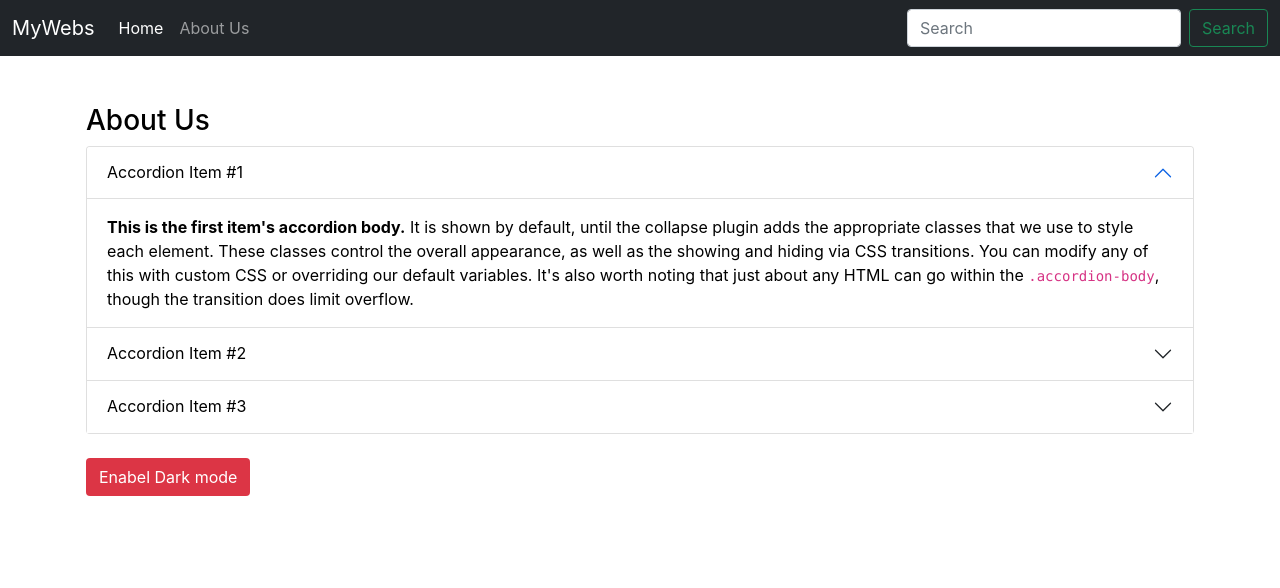
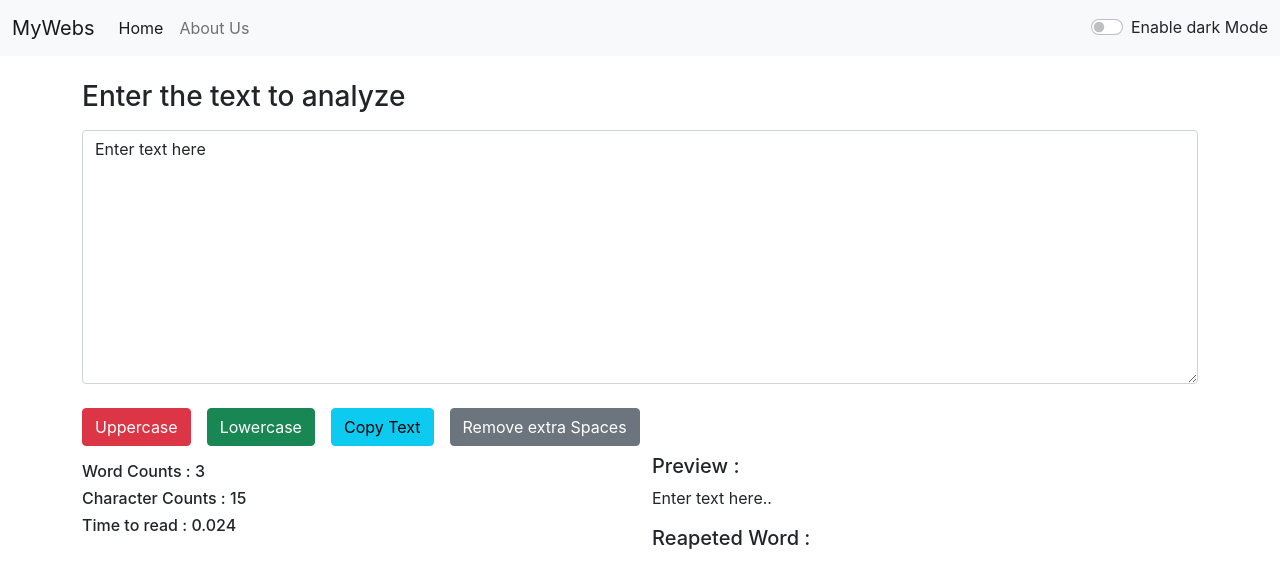
Before and after one commit to shivamnegi479/React-js, a React (Create React App) app: page / in a window 1280 px wide. Shown: the top 588 px of the page. Built offline with nearby package versions, Linux system fonts and the light colour scheme.

Commit message:
third commit 23rd march 2022

```diff
--- a/src/components/TextForm.js
+++ b/src/components/TextForm.js
@@ -1,38 +1,39 @@
-import React,{useState} from 'react'
+import React, { useState } from "react";
 
 export default function TextForm(props) {
+  const [text, setText] = useState("Enter text here");
+  const handleOnchange = (event) => {
+    setText(event.target.value);
+  };
+  const Uppercase = () => {
+    let newtext = text.toUpperCase();
+    setText(newtext);
+  };
+  const lowercase = () => {
+    let newtext = text.toLowerCase();
+    setText(newtext);
+  };
 
-  const [text,setText]=useState('Enter text here');
-  const handleOnchange=(event)=>{
-    setText(event.target.value)
-  }
-  const Uppercase=()=>{
-    let newtext=text.toUpperCase();
-    setText(newtext)
-  }
-  const lowercase=()=>{
-    let newtext=text.toLowerCase();
-    setText(newtext)
-  }
-
-  let CountWord=text.split(' ');
+  let CountWord = text.split(" ");
 
   // find repeted text
 
-const repeat = text => {
-  const strArr = text.split(" ");
+  const repeat = (text) => {
+    let text12=text.toLowerCase();
+    let strArr = text12.split(" ");
+
     const res = [];
-  for(let i = 0; i < strArr.length; i++){
-     if(strArr.indexOf(strArr[i]) !== strArr.lastIndexOf(strArr[i])){
-        if(!res.includes(strArr[i])){
+    for (let i = 0; i < strArr.length; i++) {
+      if (strArr.indexOf(strArr[i]) !== strArr.lastIndexOf(strArr[i])) {
+        if (!res.includes(strArr[i])) {
           res.push(strArr[i]);
-        };
-      };
-  };
+        }
+      }
+    }
     return res.join(" ");
   };
 
-let textRepeater=repeat(text);
+  let textRepeater = repeat(text);
 
   // colse repeted text
 
@@ -45,26 +46,50 @@
     copyText.select();
   }
   // close copy text
+
+  // remove space
+
+  const removeSpace =()=>{
+
+    let newText=text.split(/[ ] +/)
+    setText(newText.join(" "))
+  }
+  // close space
+
   return (
-    <div className='container'>
-
+    <div className="container">
       <div className="mb-3 my-4">
-    <h3 className='mb-3'>{props.heading}</h3>
-  <textarea className="form-control" value={text} onChange={handleOnchange} id="mybox" rows="10"></textarea>
+        <h3 className="mb-3">{props.heading}</h3>
+        <textarea
+          className="form-control"
+          value={text}
+          onChange={handleOnchange}
+          id="mybox"
+          rows="10"
+        ></textarea>
       </div>
-    <button className='btn btn-danger my-2' onClick={Uppercase}>Uppercase</button>
-    <button className='btn btn-success mx-3 my-2' onClick={lowercase}>Lowercase</button>
-    <button className='btn btn-info my-2' onClick={copyTextfun}>Copy Text</button>
+      <button className="btn btn-danger my-2" onClick={Uppercase}>
+        Uppercase
+      </button>
+      <button className="btn btn-success mx-3 my-2" onClick={lowercase}>
+        Lowercase
+      </button>
+      <button className="btn btn-info my-2" onClick={copyTextfun}>
+        Copy Text
+      </button>
+      <button className="btn btn-secondary my-2 mx-3" onClick={removeSpace}>
+        Remove extra Spaces
+      </button>
       <div className="row">
         <div className="col-md-6">
-        <h6 className='my-2'>Word Counts : {CountWord.length }</h6>
-        <h6>Character Counts : {text.length }</h6>
-        <h6>Time to read : {0.008*CountWord.length }</h6>
+          <h6 className="my-2">Word Counts : {CountWord.length}</h6>
+          <h6>Character Counts : {text.length}</h6>
+          <h6>Time to read : {0.008 * CountWord.length}</h6>
         </div>
         <div className="col-md-6">
           <div className="preview">
             <h5>Preview : </h5>
-          <p>{text.substring(0,25)}..</p>
+            <p>{text.substring(0, 25)}..</p>
           </div>
           <div>
             <h5>Reapeted Word :</h5>
@@ -73,5 +98,5 @@
         </div>
       </div>
     </div>
-  )
+  );
 }
--- a/src/components/main.js
+++ b/src/components/main.js
@@ -1,14 +1,32 @@
-import React from 'react';
-import About from './About';
+import React,{useState} from 'react';
+// import About from './About';
 import Navbar from './navbar';
-// import TextForm from './TextForm'
+import TextForm from './TextForm'
 const Main =()=>{
+  const [mode, setmode] = useState('light');
+  const togllemode =()=>{
+    if(mode==="light"){
+
+      setmode("dark")
+      document.body.style.backgroundColor="#212529"
+      document.body.style.color="#fff"
+      document.getElementById('mybox').style.background="#212529"
+      document.getElementById('mybox').style.color="#fff"
+    }
+    else{
+      setmode('light')
+      document.body.style.backgroundColor="#fff"
+      document.body.style.color="#000"
+      document.getElementById('mybox').style.background="#fff"
+      document.getElementById('mybox').style.color="#000"
+    }
+  }
   return(
     <>
-    <Navbar  title="MyWebs"/>
-    {/* <TextForm heading="Enter the text to analyze" /> */}
+    <Navbar  title="MyWebs" mode={mode} toggleMode={togllemode}/>
+    <TextForm heading="Enter the text to analyze" />
 
-    < About />
+    {/* < About /> */}
 
    </>
   )
--- a/src/components/navbar.js
+++ b/src/components/navbar.js
@@ -3,7 +3,7 @@
 const Navbar = (props) => {
   return (
     <div>
-      <nav className="navbar navbar-expand-lg navbar-dark bg-dark">
+      <nav className={`navbar navbar-expand-lg navbar-${props.mode} bg-${props.mode}`}>
         <div className="container-fluid">
           <a className="navbar-brand" href="/">
             {props.title}
@@ -27,22 +27,15 @@
                 </a>
               </li>
               <li className="nav-item">
-                <a className="nav-link" href="">
+                <a className="nav-link" href="./About">
                   About Us
                 </a>
               </li>
             </ul>
-            <form className="d-flex">
-              <input
-                className="form-control me-2"
-                type="search"
-                placeholder="Search"
-                aria-label="Search"
-              />
-              <button className="btn btn-outline-success" type="submit">
-                Search
-              </button>
-            </form>
+            <div className={`form-check form-switch text-${props.mode==='dark'?'light':'dark'}`}>
+  <input className="form-check-input" type="checkbox" onClick={props.toggleMode} role="switch" id="flexSwitchCheckDefault" />
+  <label className="form-check-label" htmlFor="flexSwitchCheckDefault">Enable {props.mode==='light'?'dark':'light'} Mode</label>
+</div>
           </div>
         </div>
       </nav>
```
Lines whose indentation alone changed are shown as unchanged.
